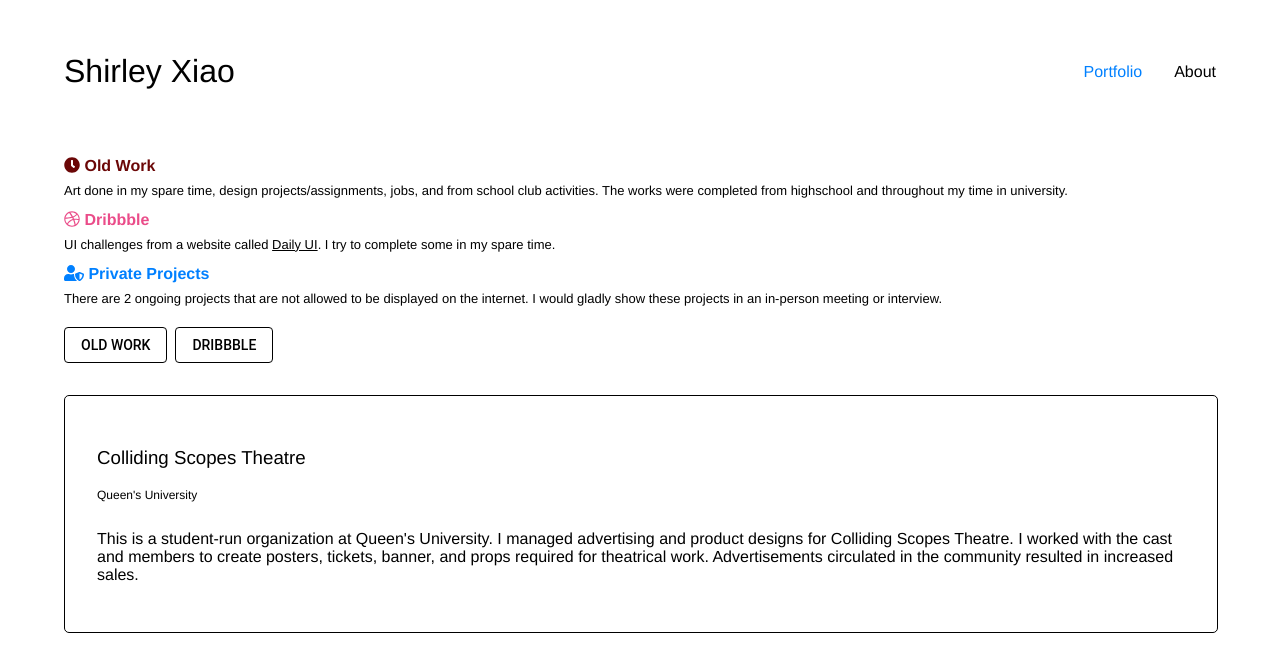
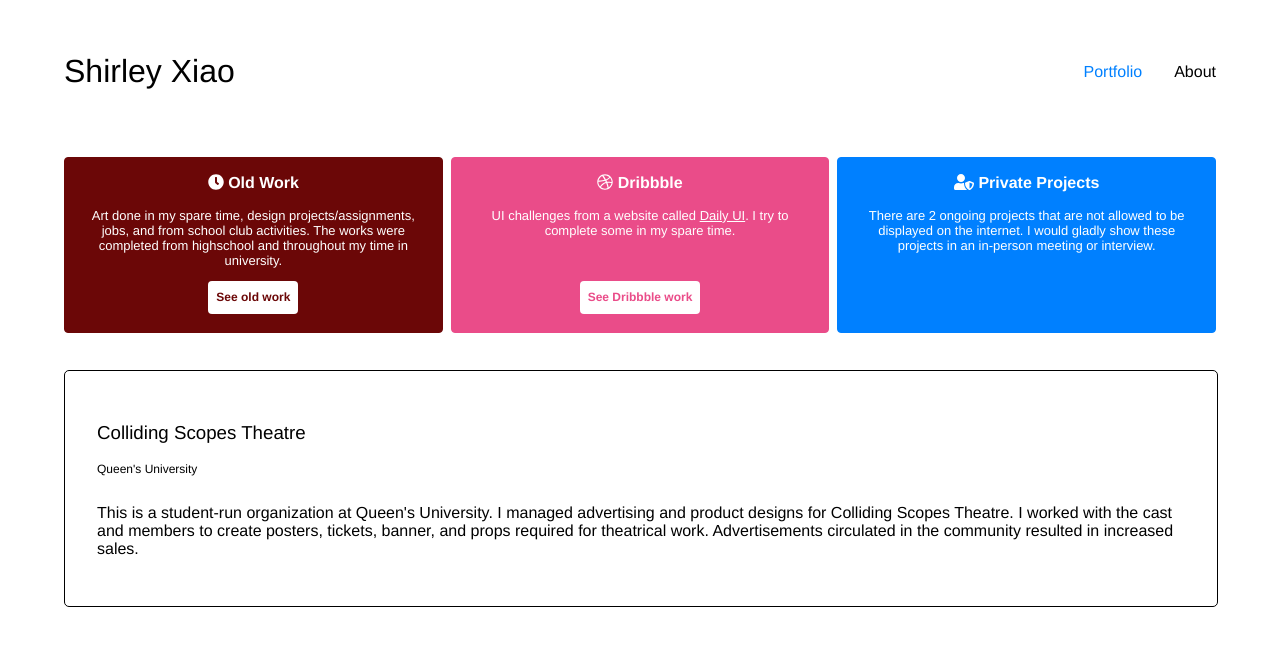
Before and after one commit to XXiao12/AboutMe, a React (Create React App) app: page /#/portfolio in a window 1280 px wide. Shown: the top 672 px of the page. Built offline with nearby package versions, Linux system fonts and the light colour scheme.

Commit message:
changed style of other design sites

```diff
--- a/src/components/ProjectButton/styles.css
+++ b/src/components/ProjectButton/styles.css
@@ -7,7 +7,7 @@
 }
 
 .project:hover {
-    background-color: #FFF3EB;
+    background-color: #f5f5f5;
 }
 
 .project__button {
--- a/src/containers/Home/home.js
+++ b/src/containers/Home/home.js
@@ -12,7 +12,30 @@ import './styles.css';
 
 const styles = theme => ({
   button: {
+    position: 'absolute',
+    bottom: 10,
+    marginLeft: 'auto',
+    marginRight: 'auto',
     margin: theme.spacing.unit,
+    fontSize: '12px',
+    fontFamily: 'helvetica',
+    textTransform: 'none',
+    fontWeight: 600,
+    backgroundColor: 'white',
+    color: '#6b0707'
+  },
+  buttond: {
+    marginLeft: 'auto',
+    marginRight: 'auto',
+    position: 'absolute',
+    bottom: 10,
+    margin: theme.spacing.unit,
+    fontSize: '12px',
+    fontFamily: 'helvetica',
+    textTransform: 'none',
+    fontWeight: 600,
+    backgroundColor: 'white',
+    color: '#ea4c89'
   },
   input: {
     display: 'none',
@@ -26,30 +49,28 @@ class Home extends Component {
     return (
       <WrapperComponent>
         <div className="home">
-          <div>
-            <p className="home__old"><span><FontAwesomeIcon icon={faClock} /> <b>Old Work</b></span><br />Art done in my spare time, design projects/assignments, jobs, and from school club activities. The works were completed from highschool and throughout my time in university.</p>
-            <p className="home__dribbble"><span><FontAwesomeIcon icon={faDribbble} /> <b>Dribbble</b></span><br />UI challenges from a website called <a href="https://www.dailyui.co/"> Daily UI</a>. I try to complete some in my spare time.</p>
-            <p className="home__private"><span><FontAwesomeIcon icon={faUserShield} /> Private Projects</span><br />There are 2 ongoing projects that are not allowed to be displayed on the internet. I would gladly show these projects in an in-person meeting or interview.</p>
-          </div>
-          <div className="home__button">
+          <div className="home__container">
+            <div className="home__container--content">
+              <p className="home__old"><span className="color"><FontAwesomeIcon icon={faClock} /> <b>Old Work</b></span>Art done in my spare time, design projects/assignments, jobs, and from school club activities. The works were completed from highschool and throughout my time in university.
               <Button
-              variant="outlined"
                   href="https://shirley.portfoliobox.net/graphicdesign"
                   target="_blank"
                   rel="noopener noreferrer"
                   color="inherit"
                   className={classes.button}>
-              Old Work
-            </Button>
+                  See old work
+                </Button></p>
+              <p className="home__dribbble"><span className="color"><FontAwesomeIcon icon={faDribbble} /> <b>Dribbble</b></span><span>UI challenges from a website called <a id="link" href="https://www.dailyui.co/"> Daily UI</a>. I try to complete some in my spare time.</span>
                 <Button
-              variant="outlined"
                   href="https://dribbble.com/shirley_x"
                   target="_blank"
                   rel="noopener noreferrer"
                   color="inherit"
-              className={classes.button}>
-              Dribbble
-            </Button>
+                  className={classes.buttond}>
+                  See Dribbble work
+            </Button></p>
+              <p className="home__private"><span className="color"><FontAwesomeIcon icon={faUserShield} /> Private Projects</span>There are 2 ongoing projects that are not allowed to be displayed on the internet. I would gladly show these projects in an in-person meeting or interview.</p>
+            </div>
           </div>
           <div className="projects">
             <ProjectButton
--- a/src/containers/Home/styles.css
+++ b/src/containers/Home/styles.css
@@ -8,33 +8,80 @@
     margin-left: 0;
 }
 
+.home__container {
+    position: relative;
+    display: flex;
+    flex-direction: column;
+    align-items: center;
+}
+
+.home__container--content {
+    display: flex;
+    flex-wrap: wrap;
+}
+
 .home__private,
 .home__old,
 .home__dribbble {
+    position: relative;
     font-size: 13px;
+    flex: 1 1 0;
+    display: flex;
+    flex-direction: column;
+    align-items: center;
+    text-align: center;
+    min-width: 140px;
+    color: white;
 }
 
 span {
     display: inline-block;
 }
-
-.home__private span {
+.home__private {
+    background-color: #0080ff;
+    border: 1px solid #0080ff;
+    border-radius: 4px;
+    padding: 16px;
+}
+.home__private .color:first-child {
     font-weight: 600;
-    color: #0080ff;
+    color: white;
     font-size: 16px;
-    margin-bottom: 8px;
+    margin-bottom: 16px;
 }
 
-.home__old span {
+.home__old {
+    background-color: #6b0707;
+    border: 1px solid #6b0707;
+    border-radius: 4px;
+    padding: 16px 16px 64px 16px;
+}
+.home__old .color:first-child {
     font-weight: 600;
-    color: #6b0707;
+    color: white;
     font-size: 16px;
-    margin-bottom: 8px;
+    margin-bottom: 16px;
 }
 
-.home__dribbble span {
+.home__dribbble {
+    background-color: #ea4c89;
+    margin-left: 8px;
+    margin-right: 8px;
+    border: 1px solid #ea4c89;
+    border-radius: 4px;
+    padding: 16px 16px 64px 16px;
+}
+.home__dribbble #link {
+    color: white;
+}
+
+.home__dribbble .color:first-child {
     font-weight: 600;
-    color: #ea4c89;
+    color: white;
     font-size: 16px;
-    margin-bottom: 8px;
+    margin-bottom: 16px;
 }
+
+.tic {
+    font-size: 6px;
+}
```
Lines whose indentation alone changed are shown as unchanged.
